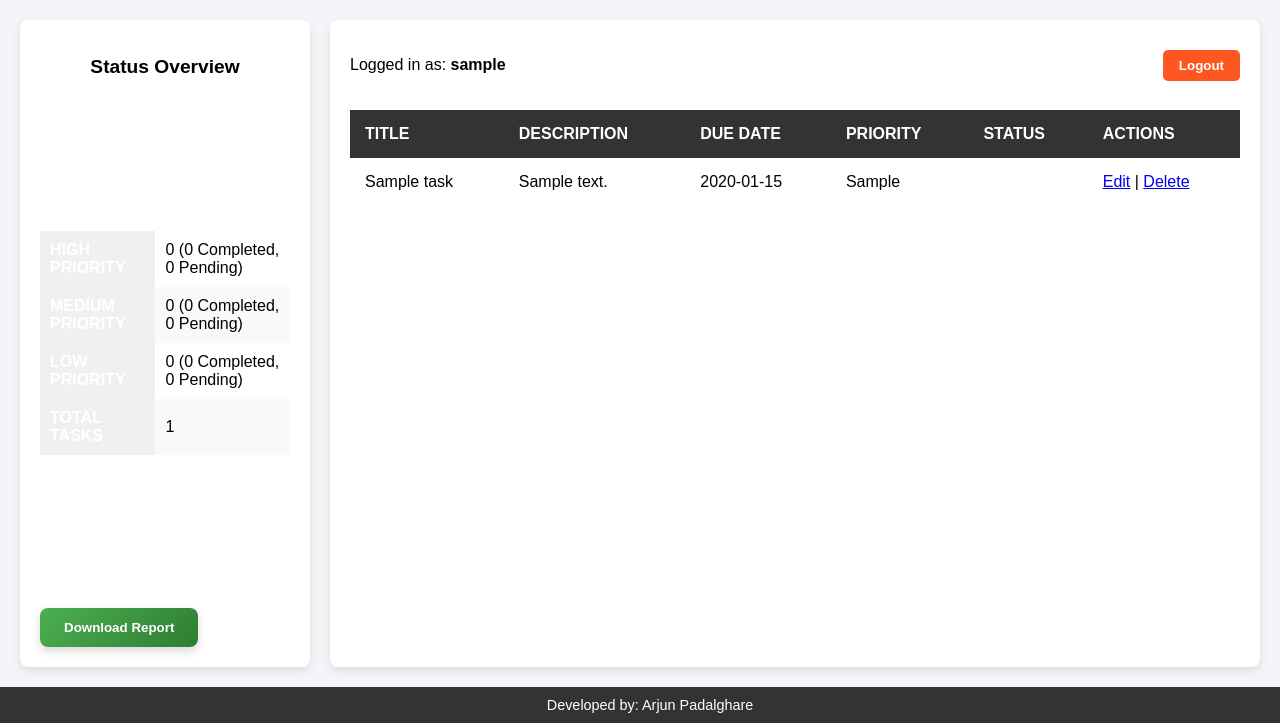
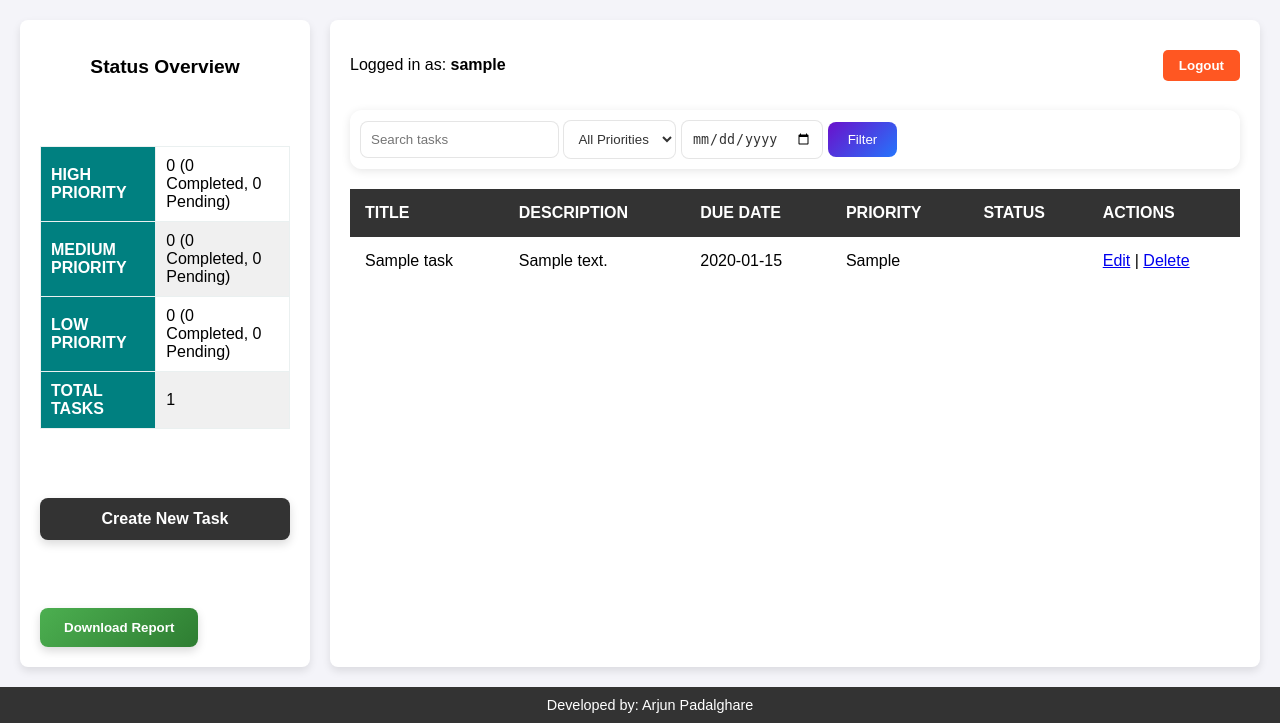
Before and after one commit to padalgharearjun/taskmanager, a Flask app: page /tasks in a window 1280 px wide. Shown: the part 77-800 px from the top of the page. Run offline with Flask 3, Linux system fonts and the light colour scheme; the visitor is signed in with stand-in values (Sample User, id 1); tables that the repository leaves empty hold one stand-in row (values such as "Sample post").

Commit message:
restyling task page

```diff
--- a/app/routes.py
+++ b/app/routes.py
@@ -214,19 +214,16 @@ def view_tasks():
         except ValueError:
             flash('Invalid date format. Please use the date picker to select a date.')
 
-    # Apply pagination
-    page = request.args.get('page', 1, type=int)
-    tasks_per_page = 5  # Set the number of tasks per page
-    paginated_tasks = tasks_query.paginate(page=page, per_page=tasks_per_page)
+    # Get all tasks without pagination
+    tasks = tasks_query.all()
 
     # Render the template with all the required data
     return render_template(
         'view_tasks.html',
-        tasks=paginated_tasks.items,
+        tasks=tasks,
         search_query=search_query,
         priority_filter=priority_filter,
         due_date_filter=due_date_filter,
-        pagination=paginated_tasks,
         total_tasks=total_tasks,
         high_priority_tasks=high_priority_tasks,
         medium_priority_tasks=medium_priority_tasks,
@@ -238,6 +235,7 @@ def view_tasks():
         low_priority_completed=low_priority_completed,
         low_priority_pending=low_priority_pending
     )
+
 
 
 @app.route('/edit_task/<int:task_id>', methods=['GET', 'POST'])
--- a/templates/signup.html
+++ b/templates/signup.html
@@ -26,6 +26,7 @@
             letter-spacing: 0.1em;
             background: linear-gradient(135deg, #6a11cb, #2575fc);
             -webkit-background-clip: text;
+            background-clip: text; /* Standard property */
             -webkit-text-fill-color: transparent;
         }
 
--- a/templates/view_tasks.html
+++ b/templates/view_tasks.html
@@ -54,27 +54,58 @@
             margin-bottom: 20px;
         }
 
+
         /* Status table styling */
         .status-table {
             width: 100%;
             border-collapse: collapse;
             margin-bottom: 20px;
+            border: 1px solid #008080; /* Updated border color to match new scheme */
         }
 
         .status-table th, .status-table td {
             padding: 10px;
             text-align: left;
+            border: 1px solid #eaf0f0;  /* Add border with new color */
         }
 
         .status-table th {
-            background-color: #f0f0f0;
+            background-color: #008080; /* Updated header background to teal */
             font-weight: bold;
+            color: #ffffff;  /* White text for better readability */
         }
 
         .status-table tr:nth-child(even) {
-            background-color: #f9f9f9;
+            background-color: #f0f0f0;  /* Light gray for even rows */
         }
 
+        .status-table tr:hover {
+            background-color: #cce7e7;  /* Light teal for hover effect */
+        }
+
+
+
+        /* Create Task Button */
+        .create-task-button {
+            display: inline-block;
+            padding: 12px 24px;
+            background-color: #333;
+            color: white;
+            text-decoration: none;
+            border-radius: 8px;
+            text-align: center;
+            font-weight: bold;
+            box-shadow: 0 4px 10px rgba(0, 0, 0, 0.15);
+            transition: transform 0.2s ease;
+            margin-bottom: 20px;
+        }
+
+        .create-task-button:hover {
+            transform: translateY(-2px);
+            background-color: #575757;
+        }
+
+        /* Download Report Button */
         .download-report-button {
             padding: 12px 24px;
             background: linear-gradient(135deg, #4caf50, #2e7d32);
@@ -127,6 +158,37 @@
             background-color: #e64a19;
         }
 
+        /* Filter box styling */
+        .filter-box {
+            display: flex;
+            gap: 15px;
+            margin-bottom: 20px;
+            padding: 10px;
+            background: rgba(255, 255, 255, 0.3);
+            border-radius: 12px;
+            backdrop-filter: blur(10px);
+            box-shadow: 0 2px 10px rgba(0, 0, 0, 0.1);
+        }
+
+        .filter-box input[type="text"],
+        .filter-box select,
+        .filter-box input[type="date"] {
+            padding: 10px;
+            border-radius: 8px;
+            border: 1px solid rgba(0, 0, 0, 0.1);
+            background: rgba(255, 255, 255, 0.5);
+            color: #333;
+        }
+
+        .filter-box input[type="submit"] {
+            padding: 10px 20px;
+            background: linear-gradient(135deg, #6a11cb, #2575fc);
+            color: white;
+            border: none;
+            border-radius: 8px;
+            cursor: pointer;
+        }
+
         /* Table styling */
         table {
             width: 100%;
@@ -143,6 +205,9 @@
             color: white;
             font-weight: bold;
             text-transform: uppercase;
+            position: sticky;
+            top: 0;
+            z-index: 1;
         }
 
         tr:nth-child(even) {
@@ -194,6 +259,7 @@
                     <td>{{ total_tasks }}</td>
                 </tr>
             </table>
+            <a href="{{ url_for('create_task') }}" class="create-task-button">Create New Task</a>
             <form method="GET" action="{{ url_for('download_report') }}">
                 <input type="hidden" name="search" value="{{ search_query }}">
                 <input type="hidden" name="priority" value="{{ priority_filter }}">
@@ -212,7 +278,23 @@
                 </form>
             </div>
 
+            <!-- Filter Box -->
+            <div class="filter-box">
+                <form method="GET" action="{{ url_for('view_tasks') }}">
+                    <input type="text" name="search" placeholder="Search tasks" value="{{ search_query }}">
+                    <select name="priority">
+                        <option value="">All Priorities</option>
+                        <option value="Low" {% if priority_filter == 'Low' %}selected{% endif %}>Low</option>
+                        <option value="Medium" {% if priority_filter == 'Medium' %}selected{% endif %}>Medium</option>
+                        <option value="High" {% if priority_filter == 'High' %}selected{% endif %}>High</option>
+                    </select>
+                    <input type="date" name="due_date" value="{{ due_date_filter }}">
+                    <input type="submit" value="Filter">
+                </form>
+            </div>
+
             <!-- Task Table -->
+            <div style="overflow-y: auto; max-height: 400px;">
                 <table>
                     <thead>
                         <tr>
@@ -248,6 +330,7 @@
                 </table>
             </div>
         </div>
+    </div>
 
     <!-- Footer -->
     <div class="footer">
```
Lines whose indentation alone changed are shown as unchanged.
